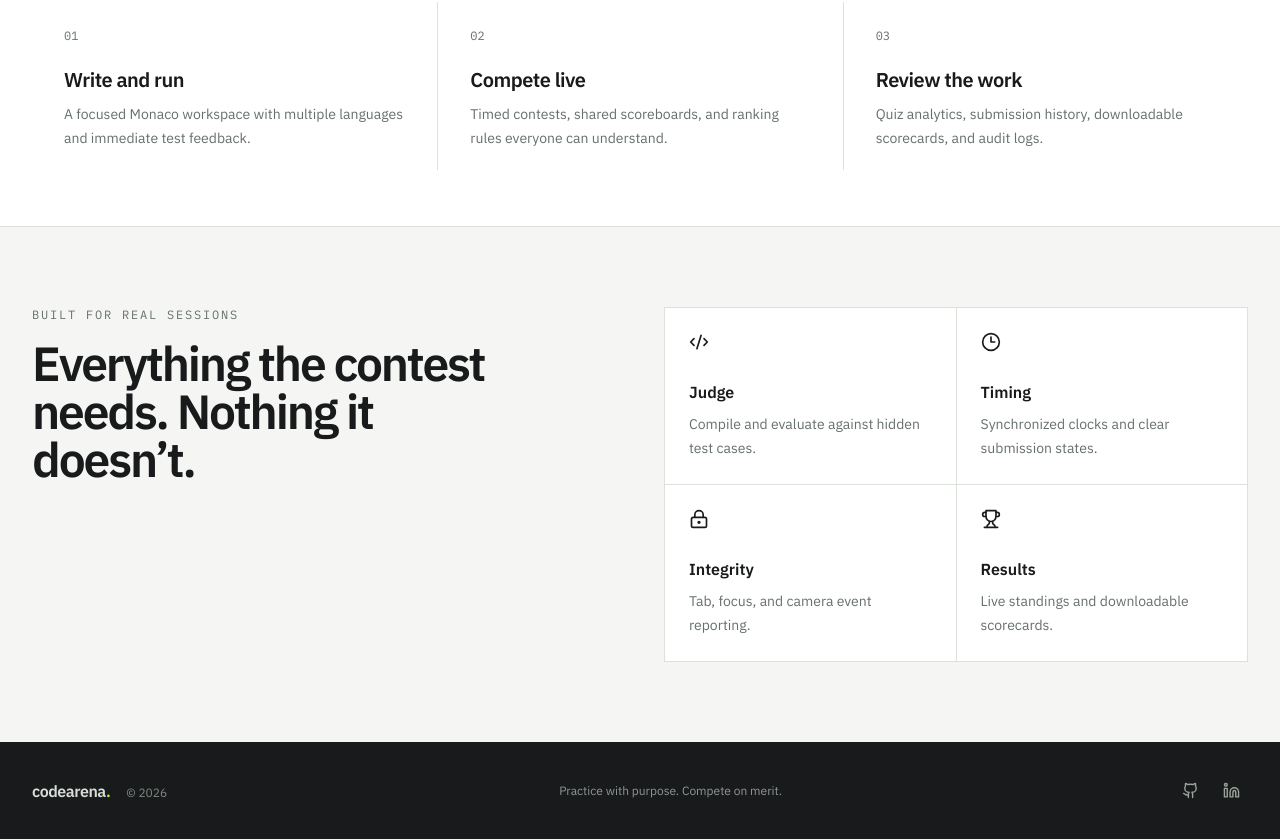
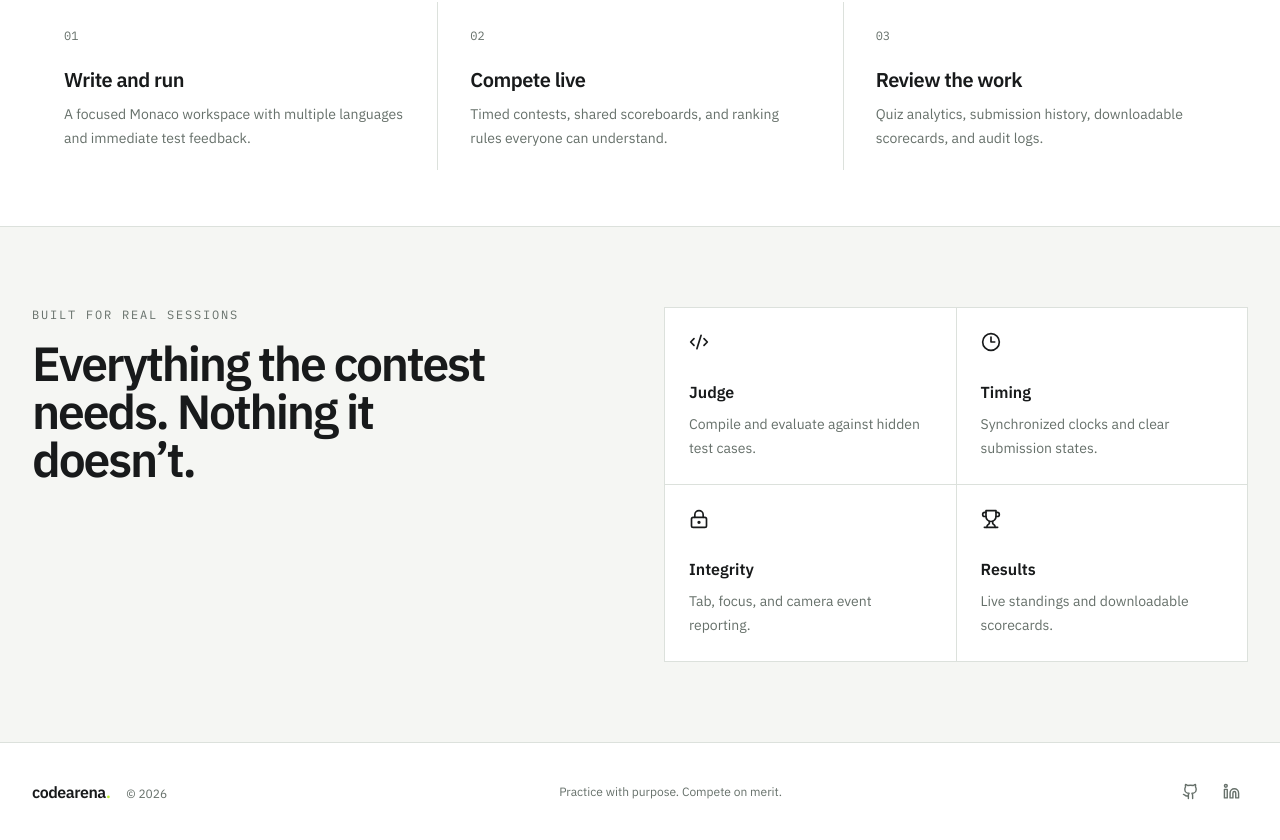
Before and after one commit to bhadrechadharmesh/CodeArena-frontend, a React (Vite) app: page / in a window 1280 px wide. Shown: the part 771-1611 px from the top of the page. Built offline with nearby package versions, Linux system fonts and the light colour scheme; no server answers.

Commit message:
style: enhance footer styling for improved visual consistency

```diff
--- a/src/components/Footer.jsx
+++ b/src/components/Footer.jsx
@@ -2,11 +2,11 @@ import React from 'react';
 import { Github, Linkedin } from 'lucide-react';
 
 export default function Footer() {
-  return <footer className="mt-auto text-[#d9ded9]">
+  return <footer className="site-footer mt-auto">
     <div className="max-w-7xl mx-auto px-4 sm:px-6 lg:px-8 py-8 flex flex-col sm:flex-row gap-5 items-start sm:items-center justify-between">
-      <div><span className="font-semibold tracking-[-.03em]">codearena<span className="text-[#b9f227]">.</span></span><span className="text-[#808881] text-xs ml-4">© {new Date().getFullYear()}</span></div>
-      <p className="text-xs text-[#909890]">Practice with purpose. Compete on merit.</p>
-      <div className="flex gap-2"><a aria-label="GitHub" href="https://github.com/bhadrechadharmesh" className="p-2 text-[#9ba39c] hover:text-[#b9f227]"><Github size={17}/></a><a aria-label="LinkedIn" href="https://www.linkedin.com/in/dharmesh-bhadrecha-45396b308/" className="p-2 text-[#9ba39c] hover:text-[#b9f227]"><Linkedin size={17}/></a></div>
+      <div><span className="font-semibold tracking-[-.03em]">codearena<span className="site-footer-accent">.</span></span><span className="site-footer-muted text-xs ml-4">© {new Date().getFullYear()}</span></div>
+      <p className="site-footer-muted text-xs">Practice with purpose. Compete on merit.</p>
+      <div className="flex gap-2"><a aria-label="GitHub" href="https://github.com/bhadrechadharmesh" className="site-footer-link p-2"><Github size={17}/></a><a aria-label="LinkedIn" href="https://www.linkedin.com/in/dharmesh-bhadrecha-45396b308/" className="site-footer-link p-2"><Linkedin size={17}/></a></div>
     </div>
   </footer>;
 }
--- a/src/index.css
+++ b/src/index.css
@@ -12,7 +12,11 @@ button, input, textarea, select { font: inherit; }
 .dark body, body.dark { background: var(--canvas) !important; color: var(--ink) !important; }
 .app-container { min-height:100vh; background:var(--canvas) !important; color:var(--ink) !important; }
 nav { background: color-mix(in srgb, var(--surface) 94%, transparent) !important; }
-footer { background: var(--ink) !important; }
+.site-footer { background: var(--surface) !important; color: var(--ink); border-top: 1px solid var(--line); }
+.site-footer-muted { color: var(--muted); }
+.site-footer-accent { color: var(--accent); }
+.site-footer-link { color: var(--muted); transition: color 150ms ease, background-color 150ms ease; }
+.site-footer-link:hover { color: var(--ink); background: var(--canvas); }
 .glass-card, .nm-card, .nm-card-sm { background:var(--surface) !important; border:1px solid var(--line) !important; box-shadow:none !important; transition:border-color 160ms ease !important; }
 .nm-card:hover { border-color:#aeb7b0 !important; }
 .nm-inset, .nm-inset-sm { background:var(--canvas) !important; border:1px solid var(--line) !important; box-shadow:none !important; }
```
